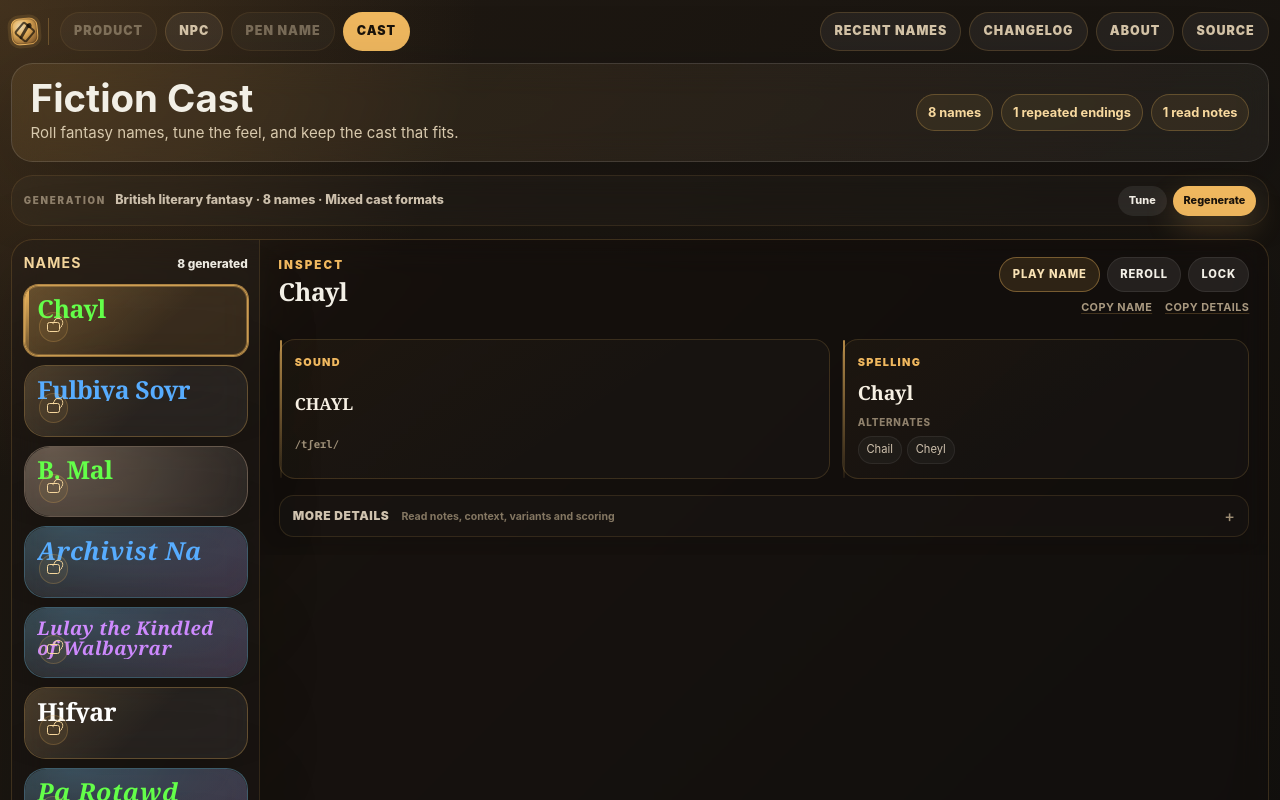
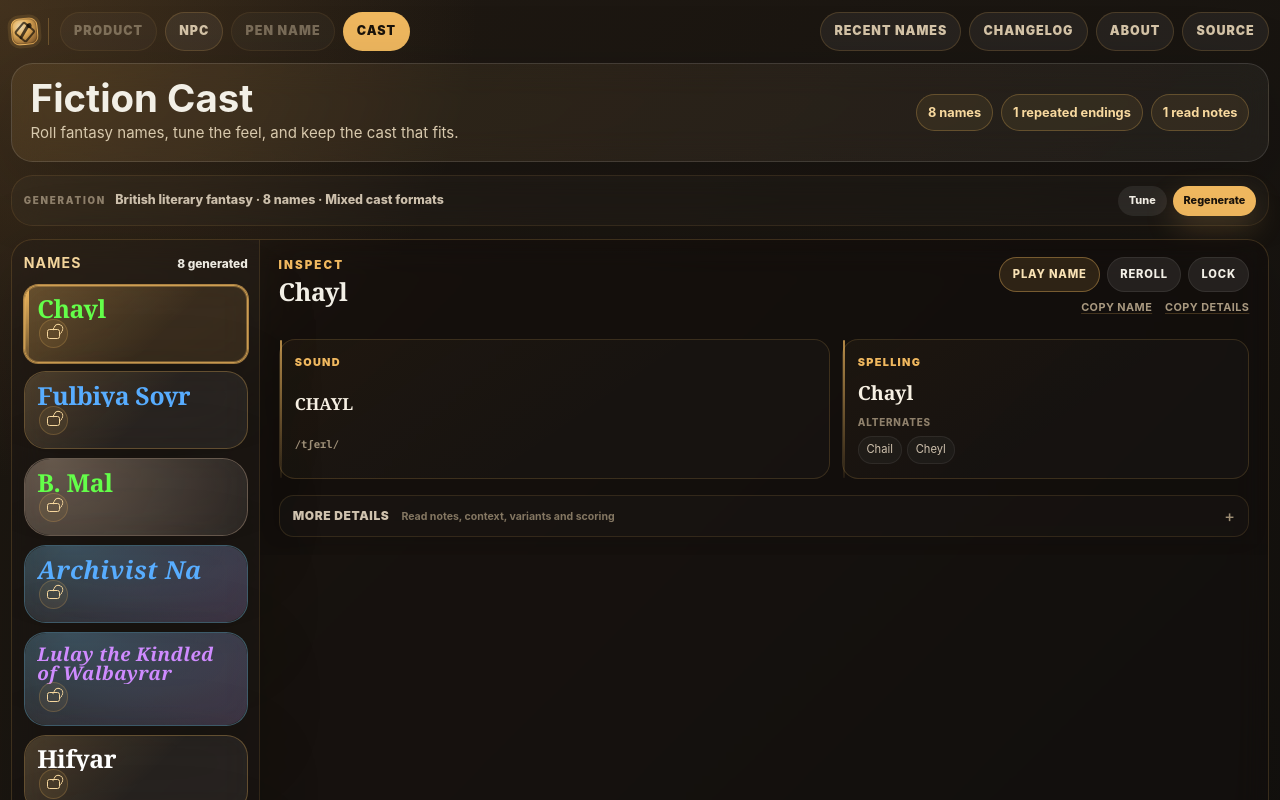
Before and after one commit to jaahay/name-forge, a React (Vite) app: page / in a window 1280 px wide. Shown: the top 800 px of the page. Built offline with nearby package versions, Linux system fonts and the light colour scheme.

Commit message:
reserve lock space in tighter roster cards

```diff
--- a/src/cast-workbench.css
+++ b/src/cast-workbench.css
@@ -78,12 +78,12 @@
 
 .cast-workbench-surface .name-rail .name-card-button,
 .cast-workbench-surface .name-rail .name-card.selected .name-card-button {
-  min-height: 4.35rem;
-  padding: 0.72rem 0.78rem;
+  min-height: 4.75rem;
+  padding: 0.7rem 0.78rem 2.55rem;
 }
 
 .cast-workbench-surface .name-rail .name-card[data-name-length='very-long'] .name-card-button {
-  min-height: 5.15rem;
+  min-height: 5.65rem;
 }
 
 .cast-workbench-inspector {
```
